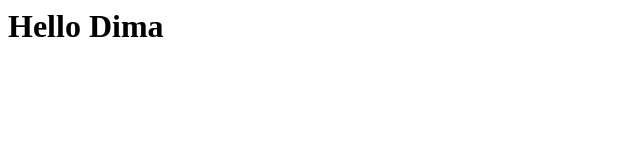
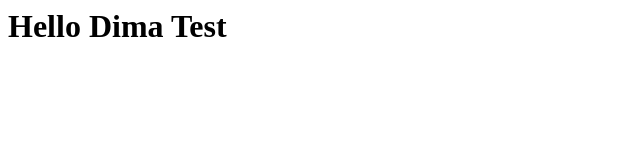
Before and after one commit to Yarobei/git-sample, a plain HTML site: page index.html in a window 1280 px wide. Shown: the whole page, without its empty margins (0-640 px from the left). Drawn offline with Linux system fonts and the light colour scheme.

```diff
--- a/index.html
+++ b/index.html
@@ -1 +1 @@
-<h1>Hello Dima</h1>
+<h1>Hello Dima Test</h1>
```
